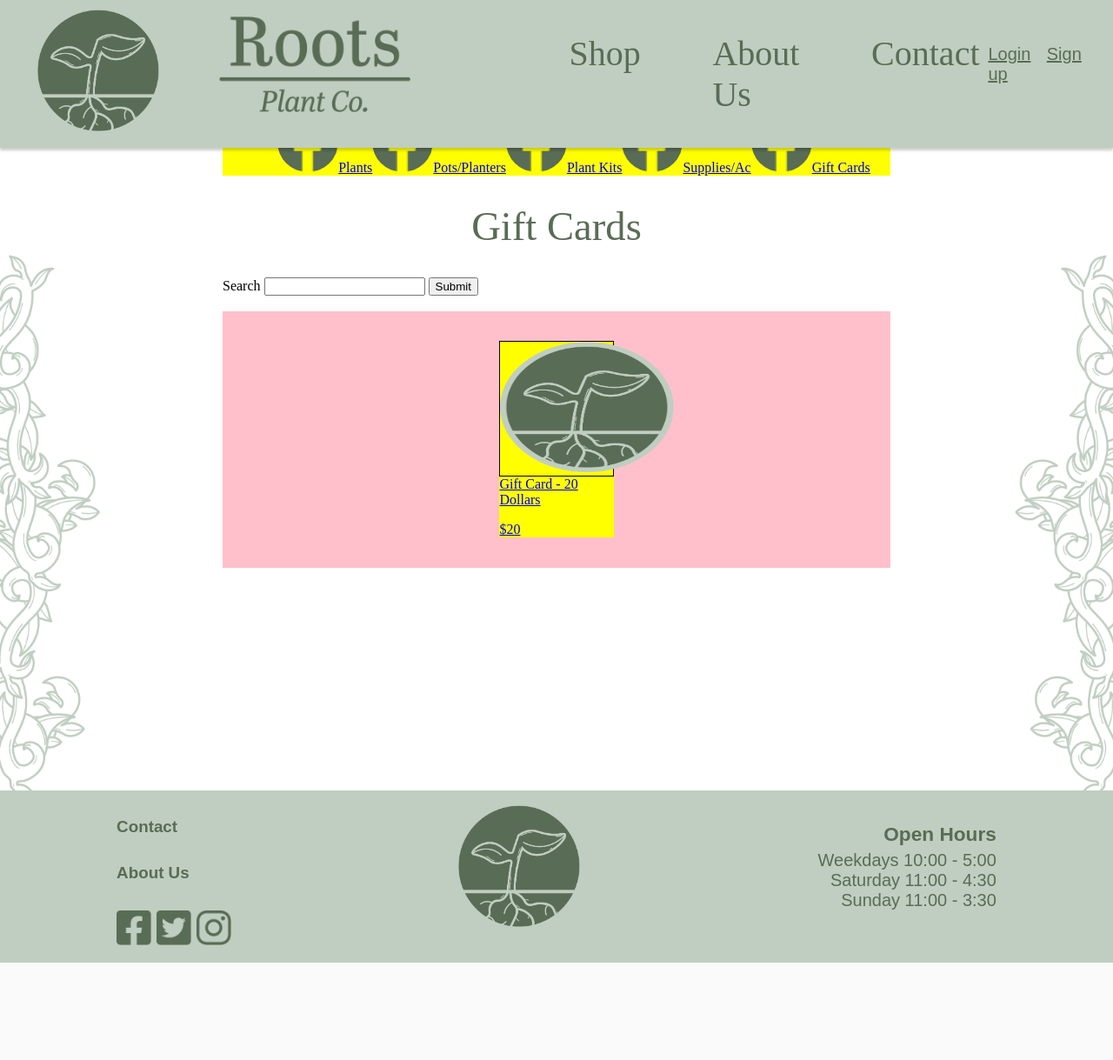
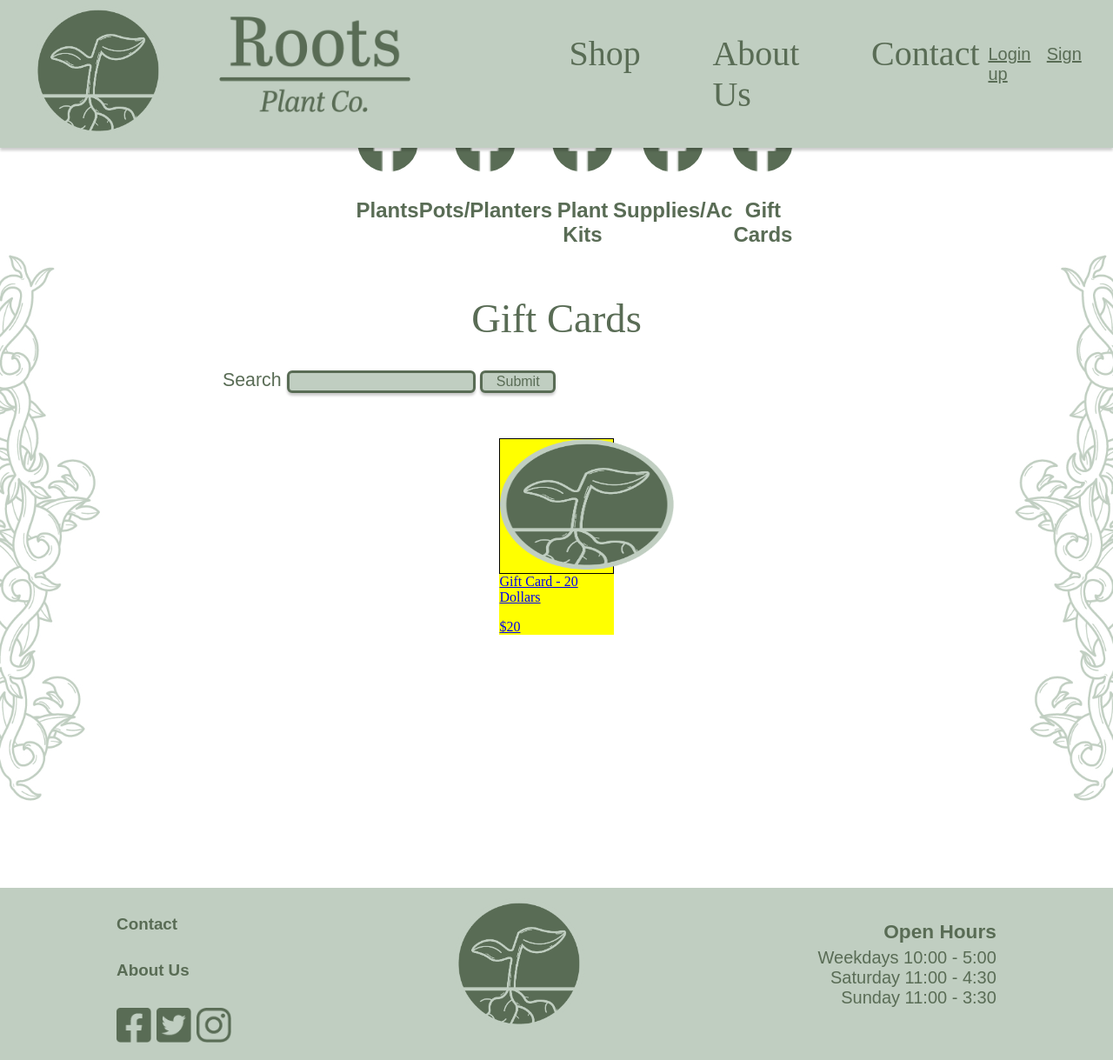
Before and after one commit to jesssssssssssss/plantpractise, a Flask app: page /shopGiftCards in a window 1280 px wide. Shown: the whole page at 87% size. Before the commit the page ends 1107 px from the top, so only its background shows below. Run offline with Flask 3, Linux system fonts and the light colour scheme; some web fonts are replaced.

Commit message:
almost done

```diff
--- a/1Plant Website/Plant Website/Website/static/css/shopPage.css
+++ b/1Plant Website/Plant Website/Website/static/css/shopPage.css
@@ -1,25 +1,89 @@
-.shopNav {
-    background-color: yellow;
-}
-
 .shopNavItems {
   list-style: none;
   display: flex;
-  justify-content: center;
+  justify-content: space-between;
 
+
+  padding: 0%;
+  margin-left: 20%;
+  margin-right: 20%;
 }
 
-.shopNavItem li{
-    display: block;
+.shopNavItem{
+    display: flex;
+    flex-direction: column;
+    text-align: center;
 }
+
+.shopNavItem a{
+    font-family: "brandon-grotesque", sans-serif;
+    font-weight: 600;
+    font-style: normal;
+    color: #596C55;
+    font-size: 18pt;
+    text-decoration: none;
+}
+
+.shopNavItem a:hover{
+    text-decoration: underline;
+}
+
+
+
+
+.search{
+    font-family: "brandon-grotesque", sans-serif;
+    font-weight: 400;
+    font-style: normal;
+    color: #596C55;
+    font-size: 16pt;
+}
+
+.search input#submit{
+    background-color: #C0CEC1;
+    border: 3px solid #596C55;
+    border-radius: 6px;
+    font-family: "brandon-grotesque", sans-serif;
+    font-weight: 400;
+    font-style: normal;
+    color: #596C55;
+    font-size: 12pt;
+    box-shadow: 0px 3px 3px rgba(0, 0, 0, 0.2);
+    padding-left: 2%;
+    padding-right: 2%;
+}
+
+
+.search input#submit:hover{
+    background-color: #596C55;
+    border: 3px solid #596C55;
+    color: white;
+    box-shadow: 0px 3px 3px rgba(0, 0, 0, 0.2);
+    transition: 0.2s ease-in-out;
+}
+
+
+
+
+.search input#search{
+    background-color: #C0CEC1;
+    border: 3px solid #596C55;
+    border-radius: 6px;
+    font-family: "brandon-grotesque", sans-serif;
+    font-weight: 400;
+    font-style: normal;
+    color: #596C55;
+    font-size: 12pt;
+    box-shadow: 0px 3px 3px rgba(0, 0, 0, 0.2);
+}
+
+
 
 .navImage {
     border-radius: 35px;
 }
 
-.shopContainer {
-    background-color: blue;
-}
+
 
 .title {
     font-family: abril-titling, serif;
@@ -50,10 +114,9 @@
     display: flex;
     flex-wrap: wrap;
     flex-direction: row;
-    background-color: pink;
     justify-content: center;
     box-sizing: border-box;
-    margin: 0;
+    margin: 0%;
     padding: 10px;
 
 }
--- a/1Plant Website/Plant Website/Website/templates/shop.html
+++ b/1Plant Website/Plant Website/Website/templates/shop.html
@@ -25,23 +25,28 @@
     <ul class="shopNavItems">
 
         <li class="shopNavItem">
-            <a href="/shopPlants"><img class="navImage" height="70px" src="{{ url_for('static', filename='facebookIcon.png') }}">Plants</a>
+            <a href="/shopPlants"><img class="navImage" height="70px" src="{{ url_for('static', filename='facebookIcon.png') }}"></a>
+            <a href="/shopPlants"><p>Plants</p></a>
         </li>
 
         <li class="shopNavItem">
-            <a href="/shopPotsPlanters"><img class="navImage" height="70px" src="{{ url_for('static', filename='facebookIcon.png') }}">Pots/Planters</a>
+            <a href="/shopPotsPlanters"><img class="navImage" height="70px" src="{{ url_for('static', filename='facebookIcon.png') }}"></a>
+            <a href="/shopPotsPlanters"><p>Pots/Planters</p></a>
         </li>
 
         <li class="shopNavItem">
-            <a href="/shopPlantKits"><img class="navImage" height="70px" src="{{ url_for('static', filename='facebookIcon.png') }}">Plant Kits</a>
+            <a href="/shopPlantKits"><img class="navImage" height="70px" src="{{ url_for('static', filename='facebookIcon.png') }}"></a>
+            <a href="/shopPlantKits"><p>Plant Kits</p></a>
         </li>
 
         <li class="shopNavItem">
-            <a href="/shopSuppliesAccessories"><img class="navImage" height="70px" src="{{ url_for('static', filename='facebookIcon.png') }}">Supplies/Ac</a>
+            <a href="/shopSuppliesAccessories"><img class="navImage" height="70px" src="{{ url_for('static', filename='facebookIcon.png') }}"></a>
+            <a href="/shopSuppliesAccessories"><p>Supplies/Ac</p></a>
         </li>
 
         <li class="shopNavItem">
-            <a href="/shopGiftCards"><img class="navImage" height="70px" src="{{ url_for('static', filename='facebookIcon.png') }}">Gift Cards</a>
+            <a href="/shopGiftCards"><img class="navImage" height="70px" src="{{ url_for('static', filename='facebookIcon.png') }}"></a>
+            <a href="/shopGiftCards"><p>Gift Cards</p></a>
         </li>
 
     </ul>
@@ -59,7 +64,7 @@
 
 <!--Search bar-->
 
-<form method="POST">
+<form class="search" method="POST">
 
     {{ form.hidden_tag() }}
 
@@ -94,7 +99,7 @@
         <div class="flexBox">
             <a href = "/product/{{product.id}}">
             <div class="productImage">
-                <img src="{{ url_for('static', filename='img/' + product.imageUrl) }}" width="200" height="150" alt="Plant image">
+                <img src="{{ url_for('static', filename='img/' + product.imageUrl) }}" width="200" alt="Plant image">
             </div>
             <div class="productName">
                 {{ product.name }}
```
